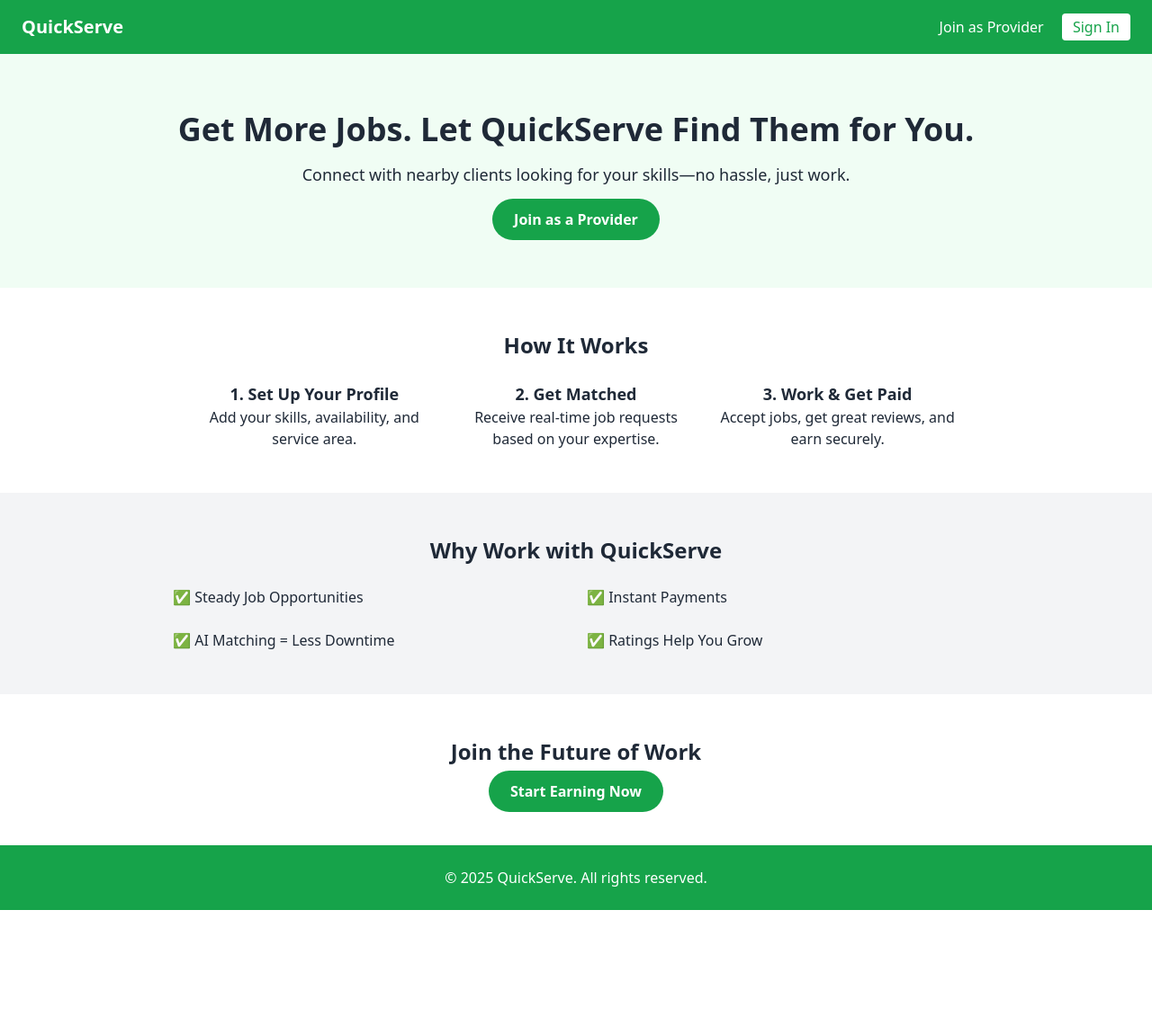
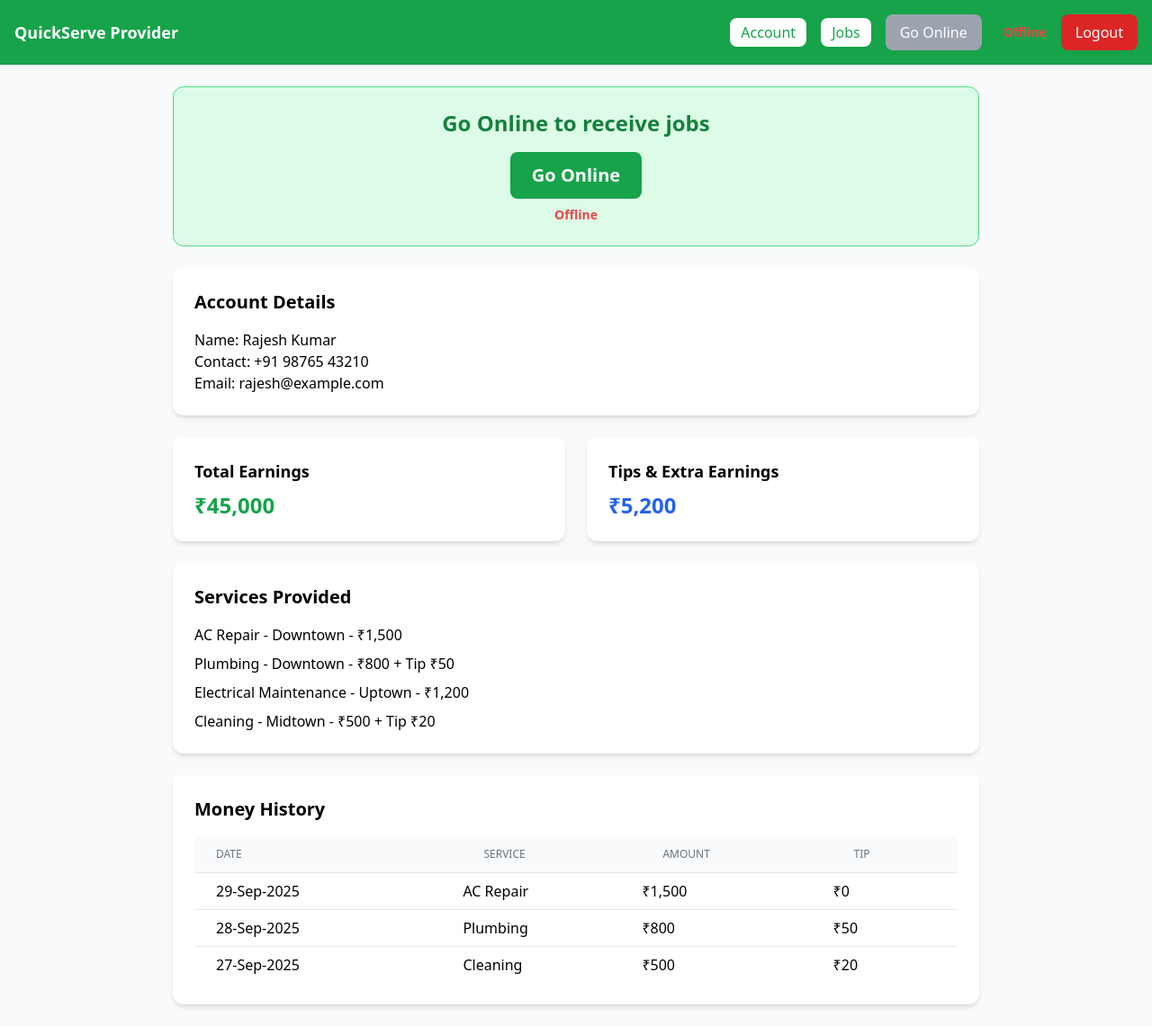
Before and after one commit to omkarsolanke/Quickserve, a plain HTML site: page serviceprovider.html in a window 1280 px wide. Shown: the whole page at 90% size. Before the commit the page ends 1012 px from the top, so only its background shows below. Drawn offline with nearby package versions, Linux system fonts and the light colour scheme.

Commit message:
Update serviceprovider.html

```diff
--- a/serviceprovider.html
+++ b/serviceprovider.html
@@ -1,70 +1,130 @@
-<!-- provider.html -->
 <!DOCTYPE html>
 <html lang="en">
 <head>
-  <meta charset="UTF-8" />
-  <meta name="viewport" content="width=device-width, initial-scale=1.0" />
-  <title>QuickServe - Become a Service Provider</title>
+  <meta charset="UTF-8">
+  <meta name="viewport" content="width=device-width, initial-scale=1.0">
+  <title>QuickServe - Service Provider Dashboard</title>
   <script src="https://cdn.tailwindcss.com"></script>
+  <!-- Leaflet CSS -->
+  <link rel="stylesheet" href="https://unpkg.com/leaflet/dist/leaflet.css" />
+  <!-- Leaflet JS -->
+  <script src="https://unpkg.com/leaflet/dist/leaflet.js"></script>
 </head>
-<body class="bg-white text-gray-800 font-sans">
+<body class="bg-gray-50 min-h-screen flex flex-col">
 
   <!-- Navbar -->
-  <header class="flex justify-between items-center px-6 py-4 bg-green-600 text-white">
-    <h1 class="text-xl font-bold">QuickServe</h1>
-    <nav class="space-x-4">
-      <a href="#" class="hover:underline">Join as Provider</a>
-      <a href="#" class="bg-white text-green-600 px-3 py-1 rounded hover:bg-gray-100">Sign In</a>
-    </nav>
-  </header>
+  <nav class="bg-green-600 text-white p-4 flex justify-between items-center">
+    <span class="text-lg font-semibold">QuickServe Provider</span>
+    <div class="flex gap-4 items-center">
+      <button onclick="showTab('account')" class="bg-white text-green-600 px-3 py-1 rounded-lg">Account</button>
+      <button onclick="showTab('jobs')" class="bg-white text-green-600 px-3 py-1 rounded-lg">Jobs</button>
+      <button id="statusBtn" onclick="toggleStatus()" class="bg-gray-400 text-white px-4 py-2 rounded-lg">Go Online</button>
+      <span id="statusIndicator" class="ml-2 text-sm font-semibold text-red-500">Offline</span>
+      <button onclick="logout()" class="bg-red-600 text-white px-4 py-2 rounded-lg hover:bg-red-700">Logout</button>
+    </div>
+  </nav>
 
-  <!-- Hero Section -->
-  <section class="text-center py-16 px-6 bg-green-50">
-    <h2 class="text-3xl md:text-4xl font-bold mb-4">Get More Jobs. Let QuickServe Find Them for You.</h2>
-    <p class="mb-6 text-lg">Connect with nearby clients looking for your skills—no hassle, just work.</p>
-    <a href="#" class="bg-green-600 text-white px-6 py-3 rounded-full font-semibold hover:bg-green-700">Join as a Provider</a>
-  </section>
+  <main class="flex-1 p-6">
 
-  <!-- How It Works -->
-  <section class="py-12 px-6 max-w-4xl mx-auto">
-    <h3 class="text-2xl font-bold mb-6 text-center">How It Works</h3>
-    <div class="grid gap-6 md:grid-cols-3 text-center">
-      <div>
-        <h4 class="font-semibold text-lg">1. Set Up Your Profile</h4>
-        <p>Add your skills, availability, and service area.</p>
+    <!-- Jobs Tab -->
+    <div id="jobs" class="tab-content hidden">
+
+      <!-- Notification Card (Incoming Job Requests) -->
+      <div id="notification" class="bg-white shadow-md p-6 rounded-xl max-w-md mx-auto hidden">
+        <!-- Job info populated via JS -->
       </div>
-      <div>
-        <h4 class="font-semibold text-lg">2. Get Matched</h4>
-        <p>Receive real-time job requests based on your expertise.</p>
+
+      <!-- Job Details + Map -->
+      <div id="jobDetails" class="hidden mt-8 max-w-3xl mx-auto">
+        <div class="bg-white p-6 rounded-xl shadow-md mb-6">
+          <h2 class="text-xl font-bold mb-2">Job Accepted ✅</h2>
+          <p class="text-gray-700"><span class="font-medium">Client Name:</span> Pratik Sawant</p>
+          <p class="text-gray-700"><span class="font-medium">Contact:</span> +91 98765 43210</p>
+          <p class="text-gray-700"><span class="font-medium">Service:</span> Locksmith</p>
+          <p class="text-gray-700"><span class="font-medium">Address:</span> Morning Mist Society</p>
+          <p class="text-gray-700"><span class="font-medium">Expected Earning:</span> ₹800 + Tip ₹50</p>
+          <button onclick="completeJob()" class="mt-4 bg-blue-600 text-white px-4 py-2 rounded-lg hover:bg-blue-700">Complete Request</button>
+        </div>
+        <div id="map" class="h-96 w-full rounded-xl shadow-md"></div>
       </div>
-      <div>
-        <h4 class="font-semibold text-lg">3. Work & Get Paid</h4>
-        <p>Accept jobs, get great reviews, and earn securely.</p>
+
+      <!-- Searching Animation -->
+      <div id="searching" class="hidden flex flex-col items-center justify-center text-center mt-12">
+        <img src="https://i.gifer.com/ZZ5H.gif" alt="Searching..." class="w-32 h-32 mb-6">
+        <h2 class="text-xl font-bold mb-2">Searching for nearby requests...</h2>
+        <p class="text-gray-600">Please wait while we connect you with the next client.</p>
+        <p id="timer" class="text-lg font-semibold text-blue-600 mt-4">30s</p>
       </div>
+
     </div>
-  </section>
 
-  <!-- Features -->
-  <section class="bg-gray-100 py-12 px-6">
-    <h3 class="text-2xl font-bold text-center mb-6">Why Work with QuickServe</h3>
-    <div class="grid gap-6 md:grid-cols-2 max-w-4xl mx-auto">
-      <p>✅ Steady Job Opportunities</p>
-      <p>✅ Instant Payments</p>
-      <p>✅ AI Matching = Less Downtime</p>
-      <p>✅ Ratings Help You Grow</p>
+    <!-- Account Tab -->
+    <div id="account" class="tab-content max-w-4xl mx-auto space-y-6">
+
+      <!-- Go Online Section -->
+      <div class="bg-green-100 border border-green-400 p-6 rounded-xl text-center">
+        <h2 class="text-2xl font-bold text-green-700 mb-4">Go Online to receive jobs</h2>
+        <button id="statusBtnAccount" onclick="toggleStatus()" class="bg-green-600 text-white px-6 py-3 rounded-lg text-xl font-semibold hover:bg-green-700">
+          Go Online
+        </button>
+        <p id="statusIndicatorAccount" class="mt-2 text-sm font-semibold text-red-500">Offline</p>
+      </div>
+
+      <!-- Profile Card -->
+      <div class="bg-white p-6 rounded-xl shadow-md">
+        <h2 class="text-xl font-bold mb-4">Account Details</h2>
+        <p><span class="font-medium">Name:</span> Rajesh Kumar</p>
+        <p><span class="font-medium">Contact:</span> +91 98765 43210</p>
+        <p><span class="font-medium">Email:</span> rajesh@example.com</p>
+      </div>
+
+      <!-- Earnings Overview -->
+      <div class="grid md:grid-cols-2 gap-6">
+        <div class="bg-white p-6 rounded-xl shadow-md">
+          <h2 class="text-lg font-semibold mb-2">Total Earnings</h2>
+          <p class="text-2xl font-bold text-green-600">₹45,000</p>
+        </div>
+        <div class="bg-white p-6 rounded-xl shadow-md">
+          <h2 class="text-lg font-semibold mb-2">Tips & Extra Earnings</h2>
+          <p class="text-2xl font-bold text-blue-600">₹5,200</p>
+        </div>
+      </div>
+
+      <!-- Services History -->
+      <div class="bg-white p-6 rounded-xl shadow-md">
+        <h2 class="text-xl font-bold mb-4">Services Provided</h2>
+        <ul class="space-y-2">
+          <li>AC Repair - Downtown - ₹1,500</li>
+          <li>Plumbing - Downtown - ₹800 + Tip ₹50</li>
+          <li>Electrical Maintenance - Uptown - ₹1,200</li>
+          <li>Cleaning - Midtown - ₹500 + Tip ₹20</li>
+        </ul>
+      </div>
+
+      <!-- Detailed Earnings / Money History -->
+      <div class="bg-white p-6 rounded-xl shadow-md">
+        <h2 class="text-xl font-bold mb-4">Money History</h2>
+        <table class="min-w-full divide-y divide-gray-200">
+          <thead class="bg-gray-50">
+            <tr>
+              <th class="px-6 py-3 text-left text-xs font-medium text-gray-500 uppercase">Date</th>
+              <th class="px-6 py-3 text-left text-xs font-medium text-gray-500 uppercase">Service</th>
+              <th class="px-6 py-3 text-left text-xs font-medium text-gray-500 uppercase">Amount</th>
+              <th class="px-6 py-3 text-left text-xs font-medium text-gray-500 uppercase">Tip</th>
+            </tr>
+          </thead>
+          <tbody class="bg-white divide-y divide-gray-200">
+            <tr><td class="px-6 py-2">29-Sep-2025</td><td>AC Repair</td><td>₹1,500</td><td>₹0</td></tr>
+            <tr><td class="px-6 py-2">28-Sep-2025</td><td>Plumbing</td><td>₹800</td><td>₹50</td></tr>
+            <tr><td class="px-6 py-2">27-Sep-2025</td><td>Cleaning</td><td>₹500</td><td>₹20</td></tr>
+          </tbody>
+        </table>
+      </div>
+
     </div>
-  </section>
 
-  <!-- Call to Action -->
-  <section class="text-center py-12 px-6">
-    <h3 class="text-2xl font-bold mb-4">Join the Future of Work</h3>
-    <a href="#" class="bg-green-600 text-white px-6 py-3 rounded-full font-semibold hover:bg-green-700">Start Earning Now</a>
-  </section>
+  </main>
 
-  <!-- Footer -->
-  <footer class="bg-green-600 text-white text-center py-6">
-    <p>&copy; 2025 QuickServe. All rights reserved.</p>
-  </footer>
-
+  <script src="dashboard.js"></script>
 </body>
 </html>
```
